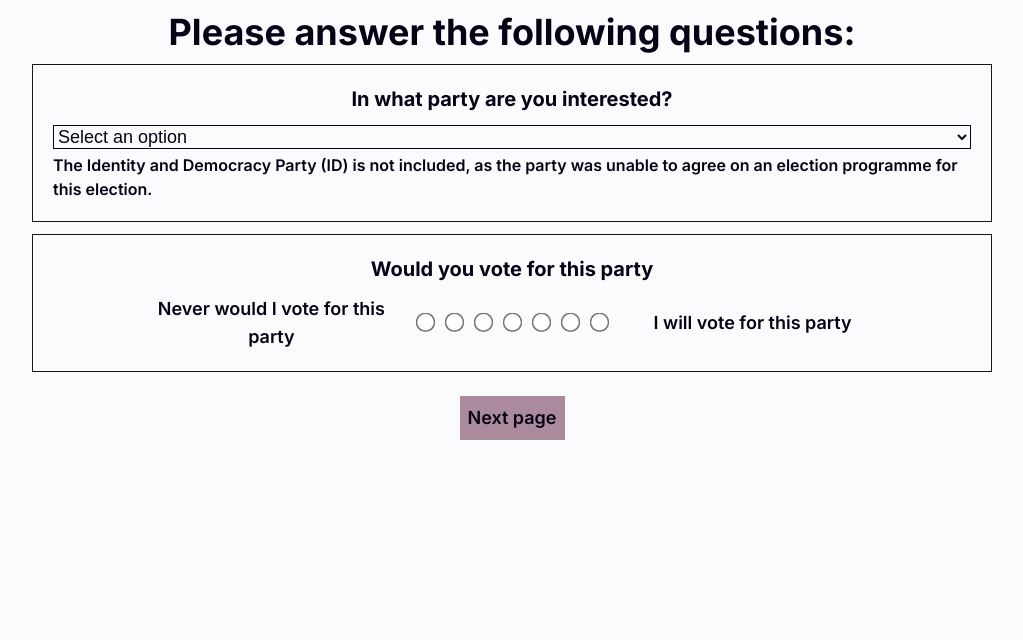
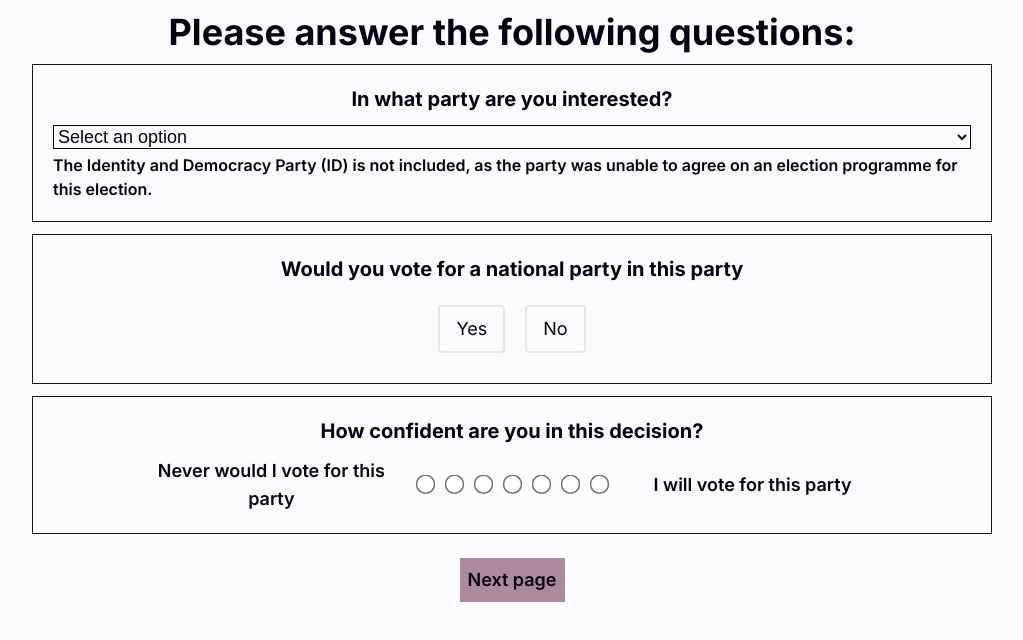
Before and after one commit to FelixHornberger/quote-and-vote, a Next.js app: page /pre-task in a window 1280 px wide. Shown: the top 640 px of the page, without its empty margins (128-1151 px from the left). Built offline with nearby package versions, Linux system fonts and the light colour scheme.

Commit message:
Added new Questions to the PreTask page

```diff
--- a/app/pre-task/page.tsx
+++ b/app/pre-task/page.tsx
@@ -2,6 +2,7 @@ import NavButton from "@/components/buttons/NavButton";
 import PreTaskButton from "@/components/buttons/PreTaskButton";
 import QuestionElement from "@/components/QuestionElement";
 import QuestionElement2 from "@/components/QuestionElement2";
+import QuestionElement3 from "@/components/QuestionElement3";
 
 export default function Home() {
 
@@ -12,7 +13,8 @@ export default function Home() {
       </div>
       <div className="w-[75%] sm:w-[]">
         <QuestionElement2 question={"In what party are you interested?"}></QuestionElement2>
-        <QuestionElement question={"Would you vote for this party"} topic={"eligibilityBefore"}  ></QuestionElement>
+        <QuestionElement3 question="Would you vote for a national party in this party"></QuestionElement3>
+        <QuestionElement question={"How confident are you in this decision?"} topic={"eligibilityBefore"}  ></QuestionElement>
       </div>
       <PreTaskButton></PreTaskButton>
     </main>
```
